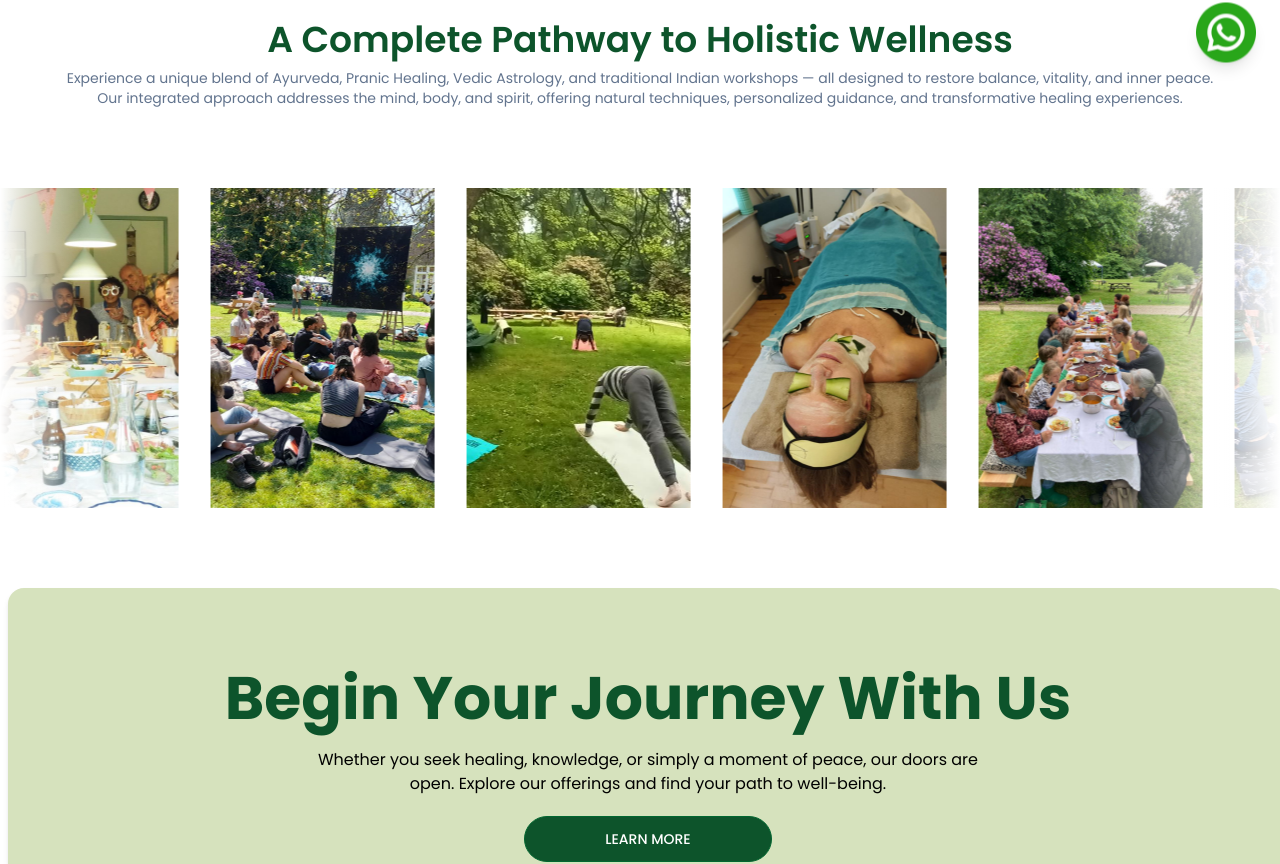
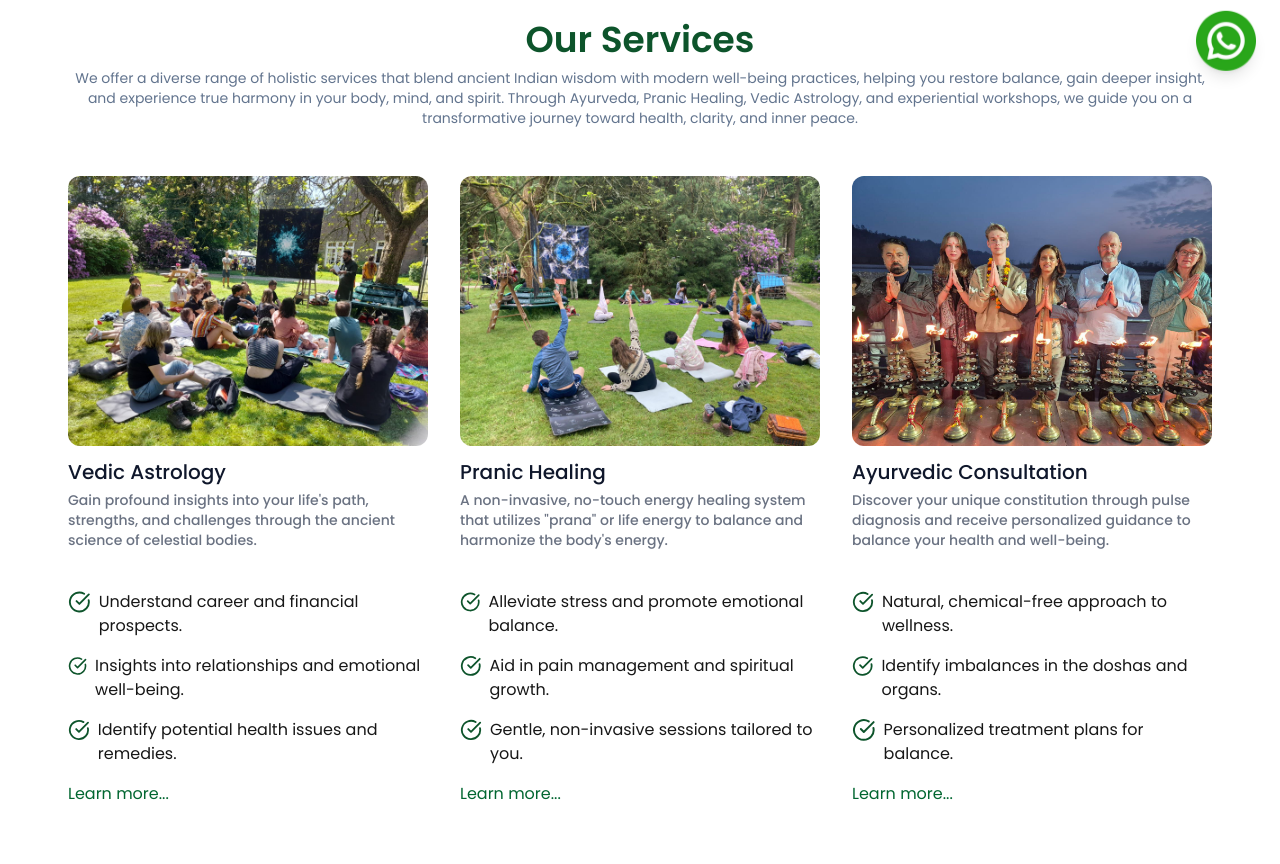
Before and after one commit to Officialabhigaur/tathastuwellness, a Next.js app: page / in a window 1280 px wide. Shown: the part 700-1564 px from the top of the page. Built offline with nearby package versions, Linux system fonts and the light colour scheme.

Commit message:
services section added

```diff
--- a/src/app/page.jsx
+++ b/src/app/page.jsx
@@ -3,17 +3,21 @@ import ContactForm from "@/components/contactForm/ContactForm";
 import FaqSection from "@/components/faqSection/FaqSection";
 import HeroSection from "@/components/herosection/HeroSection";
 import ScrollingCards from "@/components/scrollingCards/ScrollingCards";
+import ServiceCards from "@/components/serviceCards/ServiceCards";
 import Testimonials from "@/components/testimonials/Testimonials";
 
 export default function page() {
   return (
     <div className="space-y-20 overflow-hidden">
       <HeroSection />
+      <ServiceCards/>
       <ScrollingCards />
       <CallToAction />
       <Testimonials />
       <ContactForm />
       <FaqSection />
+
+
       <a
         href="https://wa.me/9927067684
   "
--- a/src/components/faqSection/FaqSection.jsx
+++ b/src/components/faqSection/FaqSection.jsx
@@ -35,7 +35,7 @@ const FaqSection = () => {
                     font-family: 'Poppins', sans-serif;
                 }
             `}</style>
-      <div className="max-w-3xl mx-auto flex flex-col items-center justify-center px-4 md:px-0">
+      <div className="max-w-3xl   mx-auto flex flex-col items-center justify-center px-4 md:px-0">
         <p className="text-green-800 text-sm font-medium">FAQ's</p>
         <h1 className="text-2xl sm:text-3xl text-green-900 font-semibold text-center">
           Looking for answer?
--- a/src/components/footer/Footer.jsx
+++ b/src/components/footer/Footer.jsx
@@ -21,7 +21,7 @@ export default function Footer() {
     },
   ];
   return (
-    <footer className="px-6 md:px-16 lg:px-24 xl:px-32 mt-40 w-full text-slate-500">
+    <footer className="px-6  md:px-16 lg:px-24 xl:px-32 mt-40 w-full text-slate-500">
       <div className="flex flex-col md:flex-row justify-between w-full gap-10 border-b border-gray-200 pb-6">
         <div className="md:max-w-114">
           <Image
@@ -62,12 +62,15 @@ export default function Footer() {
               ))}
             </ul>
           </div>
+
           <div>
             <h2 className="font-semibold mb-5 text-gray-800">Get in touch</h2>
             <div className="space-y-2">
-              <p> +31 654697512</p>
-              <p> +31 612546481</p>
-              <p>contact@example.com</p>
+              <a href="tel: +91 7060880030"> +91 7060880030</a>
+              <br />
+              <a href="tel: +91 9927067684"> +91 9927067684</a>
+              <br />
+              {/* <a >sudhirindia.gupta@gmail.com</a> */}
             </div>
           </div>
         </div>
--- a/src/components/herosection/HeroSection.jsx
+++ b/src/components/herosection/HeroSection.jsx
@@ -5,7 +5,7 @@ import Image from "next/image";
 
 const HeroSection = () => {
   return (
-    <section className="flex px-4 flex-col sm:justify-center max-md:gap-20 md:flex-row pt-30 sm:pt-40 sm:px-4 md:px-16 lg:px-24 xl:px-32    w-full h-[65vh] sm:h-[80vh] bg-[url('/hero-wellness.jpg')] bg-cover bg-center bg-no-repeat">
+    <section className="flex px-4 flex-col sm:justify-center max-md:gap-20 md:flex-row pt-30 sm:pt-40 sm:px-4 md:px-16 lg:px-24 xl:px-32    w-full h-[65vh] sm:h-[80vh] bg-[url('/hero-wellness.jpg')] bg-cover bg-center bg-no-repeat ">
       <div className="flex flex-col sm:items-center space-y-4  sm:space-y-6">
         <AvatarGroup />
         <h1 className="sm:text-center text-2xl text-left sm:text-5xl font-bold  md:text-6xl  max-w-6xl text-white">
--- a/src/components/navbar/Navbar.jsx
+++ b/src/components/navbar/Navbar.jsx
@@ -85,17 +85,17 @@ export default function Navbar() {
 
       <div className="flex items-center gap-4">
         <Link
-          href="tel:+31 654697512"
-          className="hidden    cursor-pointer  md:flex  items-center  gap-2 px-4 py-2  transition rounded-md"
+          href="tel: +91 7060880030"
+          className="hidden    cursor-pointer  md:flex  items-center  gap-2 px-4 py-2  transition rounded-md "
         >
-          <PhoneCall size={15} />
+          <PhoneCall size={15} className="animate-pulse" />
           +91 7060880030
         </Link>
         <Link
-          href="tel:+31 612546481"
-          className="hidden    cursor-pointer  md:flex  items-center  gap-2 px-4 py-2  transition  rounded-md"
+          href="tel:+91 9927067684"
+          className="hidden    cursor-pointer  md:flex  items-center  gap-2 px-4 py-2  transition  rounded-md "
         >
-          <PhoneCall size={15} /> +91 9927067684
+          <PhoneCall size={15} className="animate-pulse" /> +91 9927067684
         </Link>
         {/* <button className="hidden cursor-pointer xl:block  transition px-4 py-2   bg-green-800 text-white rounded-md">
           Sign in
--- a/src/components/scrollingCards/ScrollingCards.jsx
+++ b/src/components/scrollingCards/ScrollingCards.jsx
@@ -57,7 +57,7 @@ const ScrollingCards = () => {
                 }
             `}</style>
 
-      <div className="px-3">
+      <div className="px-3 ">
         <h2 className="text-2xl text-green-900  sm:text-4xl font-semibold text-center mx-auto">
           A Complete Pathway to Holistic Wellness
         </h2>
@@ -82,7 +82,7 @@ const ScrollingCards = () => {
             animationDuration: cardData.length * 2500 + "ms",
           }}
         >
-          <div className="flex">
+          <div className="flex ">
             {[...cardData].map((card, index) => (
               <div
                 key={index}
--- /dev/null
+++ b/src/components/serviceCards/ServiceCards.jsx
@@ -0,0 +1,132 @@
+import { CircleCheckBig } from "lucide-react";
+
+export default function ServiceCards() {
+  return (
+    <>
+      <style>{`
+                @import url('https://fonts.googleapis.com/css2?family=Poppins:ital,wght@0,100;0,200;0,300;0,400;0,500;0,600;0,700;0,800;0,900;1,100;1,200;1,300;1,400;1,500;1,600;1,700;1,800;1,900&display=swap');
+
+                * {
+                    font-family: 'Poppins', sans-serif;
+                }
+            `}</style>
+
+      <div>
+        <h2 className="text-2xl text-green-900  sm:text-4xl  font-semibold text-center ">
+          Our Services
+        </h2>
+        <p className="text-sm text-slate-500 text-center  mt-2 max-w-6xl mx-auto">
+          We offer a diverse range of holistic services that blend ancient
+          Indian wisdom with modern well-being practices, helping you restore
+          balance, gain deeper insight, and experience true harmony in your
+          body, mind, and spirit. Through Ayurveda, Pranic Healing, Vedic
+          Astrology, and experiential workshops, we guide you on a
+          transformative journey toward health, clarity, and inner peace.
+        </p>
+
+        <div className="flex flex-wrap items-center justify-center gap-8 pt-12">
+          <div className="max-w-90 w-full hover:-translate-y-0.5 transition duration-300">
+            <img className="rounded-xl" src="/scroll3.jpeg" alt="" />
+            <h3 className="text-xl text-slate-900 font-medium mt-3">
+              Vedic Astrology
+            </h3>
+            <p className="text-sm text-gray-500 font-medium mt-1">
+              Gain profound insights into your life's path, strengths, and
+              challenges through the ancient science of celestial bodies.
+            </p>
+
+            <ul className="mt-10 space-y-4">
+              <li className="flex  gap-2">
+                <CircleCheckBig className="text-green-900" />
+                <span>Understand career and financial prospects.</span>
+              </li>
+              <li className="flex  gap-2">
+                <CircleCheckBig className="text-green-900" />
+                <span>
+                  Insights into relationships and emotional well-being.
+                </span>
+              </li>
+              <li className="flex  gap-2">
+                <CircleCheckBig className="text-green-900" />
+                <span>Identify potential health issues and remedies.</span>
+              </li>
+              <li>
+                <a href="#" className=" text-green-800">
+                  Learn more...
+                </a>
+              </li>
+            </ul>
+          </div>
+
+          <div className="max-w-90 w-full hover:-translate-y-0.5 transition duration-300">
+            <img className="rounded-xl" src="/scroll6.jpeg" alt="" />
+
+            <h3 className="text-xl text-slate-900 font-medium mt-3">
+              Pranic Healing
+            </h3>
+            <p className="text-sm text-gray-500 font-medium mt-1">
+              A non-invasive, no-touch energy healing system that utilizes
+              "prana" or life energy to balance and harmonize the body's energy.
+            </p>
+
+            <ul className="mt-10 space-y-4">
+              <li className="flex  gap-2">
+                <CircleCheckBig className="text-green-900" />
+                <span>Alleviate stress and promote emotional balance.</span>
+              </li>
+              <li className="flex  gap-2">
+                <CircleCheckBig className="text-green-900" />
+                <span>Aid in pain management and spiritual growth.</span>
+              </li>
+              <li className="flex  gap-2">
+                <CircleCheckBig className="text-green-900" />
+                <span>Gentle, non-invasive sessions tailored to you.</span>
+              </li>
+              <li>
+                <a href="#" className=" text-green-800">
+                  Learn more...
+                </a>
+              </li>
+            </ul>
+          </div>
+
+          <div className="max-w-90 w-full hover:-translate-y-0.5 transition duration-300">
+            <img
+              className="rounded-xl"
+              src="scroll1.jpeg"
+              alt=""
+            />
+            <h3 className="text-xl text-slate-900 font-medium mt-3">
+              Ayurvedic Consultation
+            </h3>
+            <p className="text-sm text-gray-500 font-medium mt-1">
+              Discover your unique constitution through pulse diagnosis and
+              receive personalized guidance to balance your health and
+              well-being.
+            </p>
+
+            <ul className="mt-10 space-y-4">
+              <li className="flex  gap-2">
+                <CircleCheckBig className="text-green-900" />
+                <span>Natural, chemical-free approach to wellness.</span>
+              </li>
+              <li className="flex  gap-2">
+                <CircleCheckBig className="text-green-900" />
+                <span>Identify imbalances in the doshas and organs.</span>
+              </li>
+              <li className="flex  gap-2">
+                <CircleCheckBig className="text-green-900" />
+                <span>Personalized treatment plans for balance.</span>
+              </li>
+              <li>
+                <a href="#" className=" text-green-800">
+                  Learn more...
+                </a>
+              </li>
+            </ul>
+          </div>
+        </div>
+      </div>
+    </>
+  );
+}
--- a/src/components/testimonials/Testimonials.jsx
+++ b/src/components/testimonials/Testimonials.jsx
@@ -23,7 +23,7 @@
     ];
 
     const CreateCard = ({ card }) => (
-        <div className="p-4 rounded-lg mx-4 shadow hover:shadow-lg transition-all duration-200 w-72 shrink-0">
+        <div className="p-4  rounded-lg mx-4 shadow hover:shadow-lg transition-all duration-200 w-72 shrink-0">
             <div className="flex gap-2">
                 <img className="size-11 rounded-full" src={card.image} alt="User Image" />
                 <div className="flex flex-col">
```
Also changed, not shown: src/components/contactForm/ContactForm.jsx (+7 -7 lines), public/ayurvedic.jpg (added).
